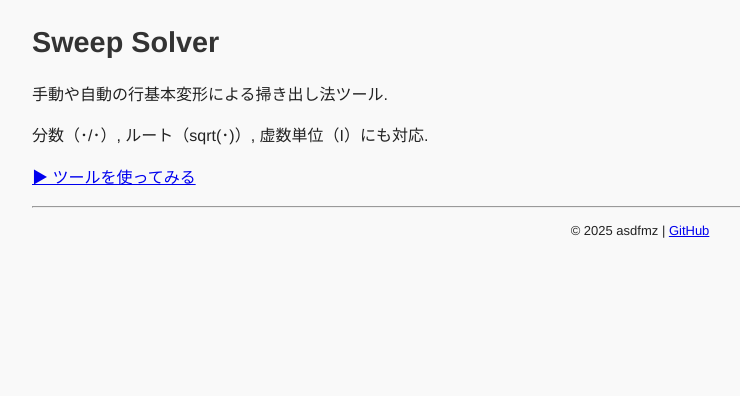
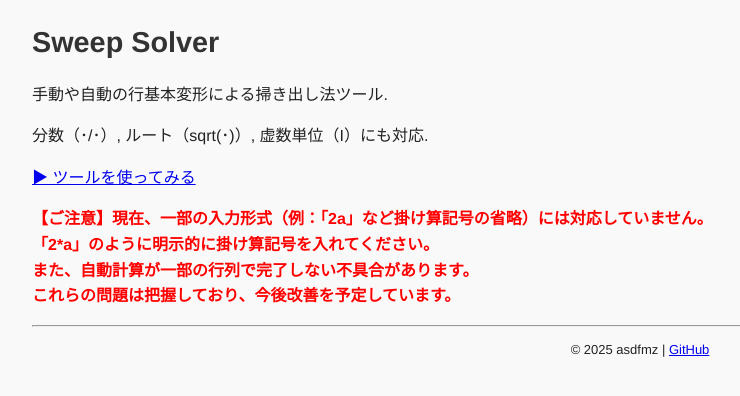
Before and after one commit to asdfmz/sweep-solver, a Flask app: page / in a window 1280 px wide. Shown: the part 109-505 px from the top of the page, without its empty margins (0-740 px from the left). Run offline with Flask 3, Linux system fonts and the light colour scheme.

Commit message:
add: user notice about input syntax and known issues on the top page

```diff
--- a/templates/index.html
+++ b/templates/index.html
@@ -4,4 +4,11 @@
     <p>手動や自動の行基本変形による掃き出し法ツール. </p>
     <p>分数（･/･）, ルート（sqrt(･)）, 虚数単位（I）にも対応. </p>
     <p><a href="/init">▶ ツールを使ってみる</a></p>
+
+    <p style="color: red; font-weight: bold;">
+    【ご注意】現在、一部の入力形式（例：「2a」など掛け算記号の省略）には対応していません。<br>
+    「2*a」のように明示的に掛け算記号を入れてください。<br>
+    また、自動計算が一部の行列で完了しない不具合があります。<br>
+    これらの問題は把握しており、今後改善を予定しています。
+    </p>
 {% endblock %}
```
